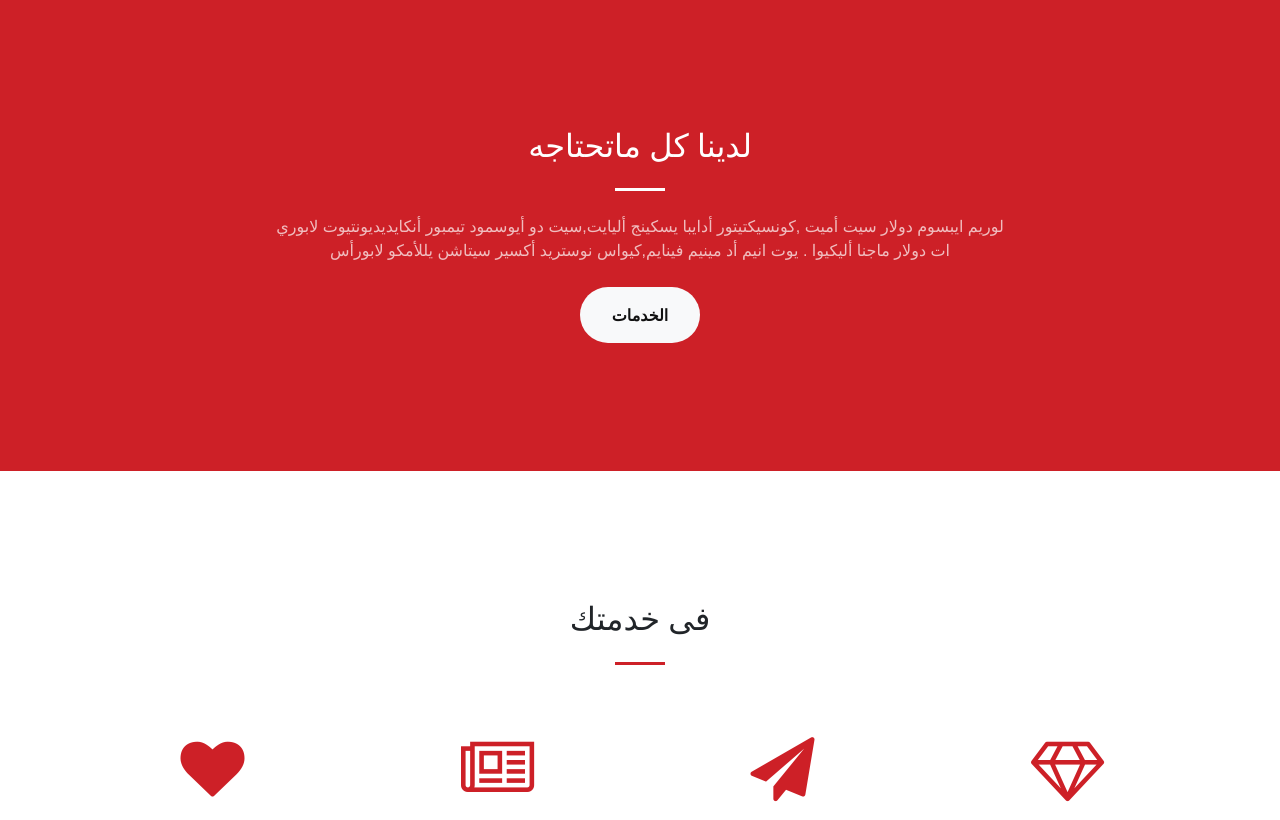
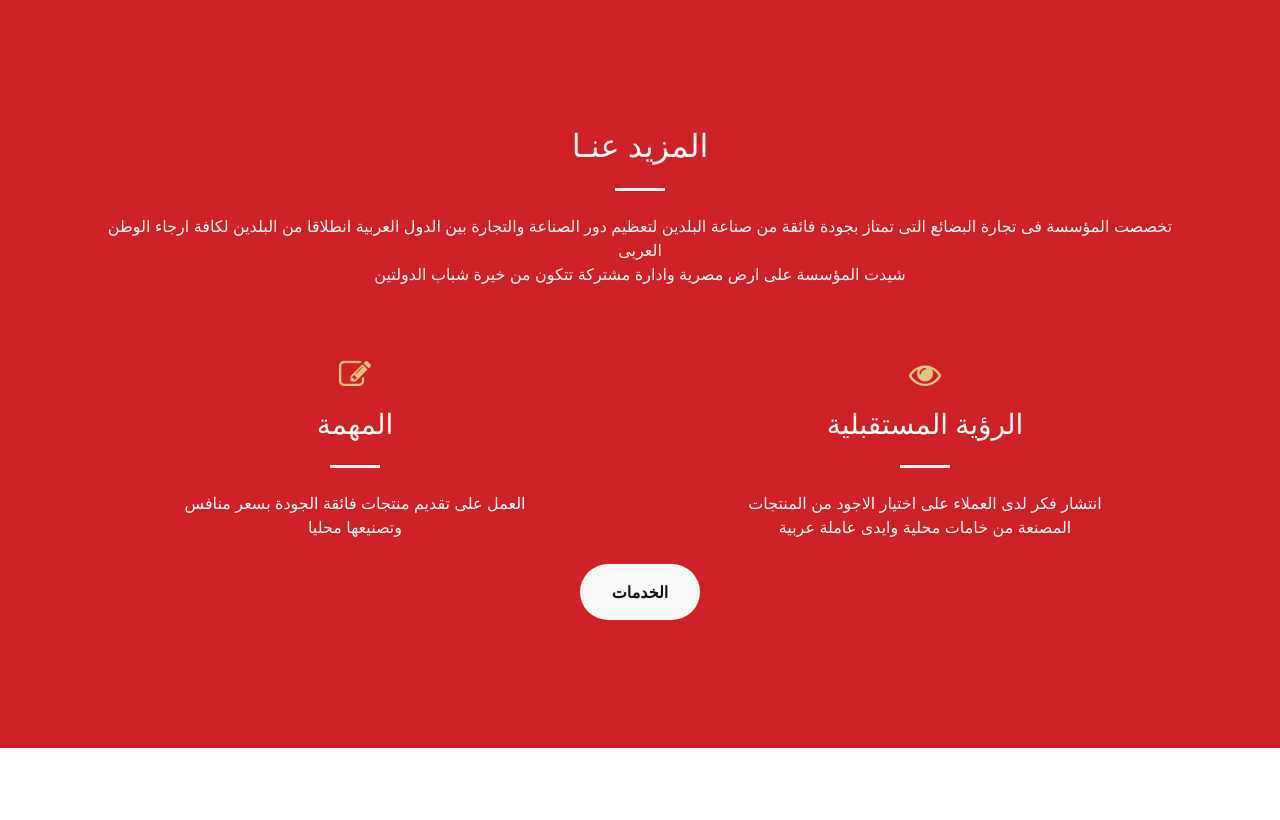
Before and after one commit to ahmedjsdev/test.github.io, a plain HTML site: page index.html in a window 1280 px wide. Shown: the part 802-1622 px from the top of the page. Drawn offline with Linux system fonts and the light colour scheme.

Commit message:
some edit

```diff
--- a/index.html
+++ b/index.html
@@ -65,7 +65,9 @@
             <hr>
           </div>
           <div class="col-lg-8 mx-auto">
-            <p class="text-faded mb-5">لوريم ايبسوم دولار سيت أميت ,كونسيكتيتور أدايبا يسكينج أليايت,سيت دو أيوسمود تيمبور أنكايديديونتيوت لابوري ات دولار ماجنا أليكيوا . يوت انيم أد مينيم فينايم,كيواس نوستريد أكسير سيتاشن يللأمكو لابورأس</p>
+            <p class="text-faded mb-5">
+                  تأسست الشركة لتنشيط التجارة بين جمهورية مصر العربية والمملكة الادرنية الهاشمية فى اطار التعاون المشترك بين الدولتين  مستفيدة من الاتفاقيات التجارية بين الدولتين الشقيقتين
+            </p>
             <a class="btn btn-primary btn-xl js-scroll-trigger" href="#about">اعرف المزيد</a>
           </div>
         </div>
@@ -75,10 +77,37 @@
     <section class="bg-primary" id="about">
       <div class="container">
         <div class="row">
-          <div class="col-lg-8 mx-auto text-center">
-            <h2 class="section-heading text-white">لدينا كل ماتحتاجه</h2>
+          <div class="col-lg-12 mx-auto text-center">
+            <h2 class="section-heading text-white">المزيد عنـا</h2>
             <hr class="light my-4">
-            <p class="text-faded mb-4">لوريم ايبسوم دولار سيت أميت ,كونسيكتيتور أدايبا يسكينج أليايت,سيت دو أيوسمود تيمبور أنكايديديونتيوت لابوري ات دولار ماجنا أليكيوا . يوت انيم أد مينيم فينايم,كيواس نوستريد أكسير سيتاشن يللأمكو لابورأس</p>
+            <p class="text-faded mb-4 text-white">
+
+              تخصصت المؤسسة فى تجارة البضائع التى تمتاز بجودة فائقة  من صناعة البلدين  لتعظيم دور الصناعة والتجارة بين الدول العربية انطلاقا من البلدين لكافة ارجاء الوطن العربى
+           <br>
+           شيدت المؤسسة على ارض مصرية وادارة مشتركة  تتكون من خيرة شباب الدولتين
+            </p>
+
+            <div class="row">
+                <div class="col-lg-6 col-md-6 text-center">
+                  <div class="service-box mt-5 mx-auto">
+                    <i class="fa fa-2x fa-eye text-gold mb-3 sr-icons"></i>
+                    <h3 class="mb-3 text-white">الرؤية المستقبلية</h3>
+                    <hr class="light my-4">
+                    <p class="text-white mb-0"> انتشار فكر لدى العملاء على اختيار الاجود من المنتجات المصنعة من خامات محلية وايدى عاملة عربية </p>
+                  </div>
+                </div>
+                <div class="col-lg-6 col-md-6 text-center">
+                  <div class="service-box mt-5 mx-auto">
+                    <i class="fa fa-2x fa-pencil-square-o text-gold mb-3 sr-icons"></i>
+                    <h3 class="mb-3 text-white">المهمة</h3>
+                    <hr class="light my-4">
+                    <p class="text-white mb-0">العمل على تقديم منتجات فائقة الجودة بسعر منافس وتصنيعها محليا</p>
+                  </div>
+                </div>
+              </div>
+              <div class="clearfix"></div>
+              <br>
+
             <a class="btn btn-light btn-xl js-scroll-trigger" href="#services">الخدمات</a>
           </div>
         </div>
@@ -287,6 +316,7 @@
     <!-- Custom scripts for this template -->
     <script src="js/creative.min.js"></script>
 
+
   </body>
 
 </html>
```
Also changed, not shown: css/creative.min.css.
